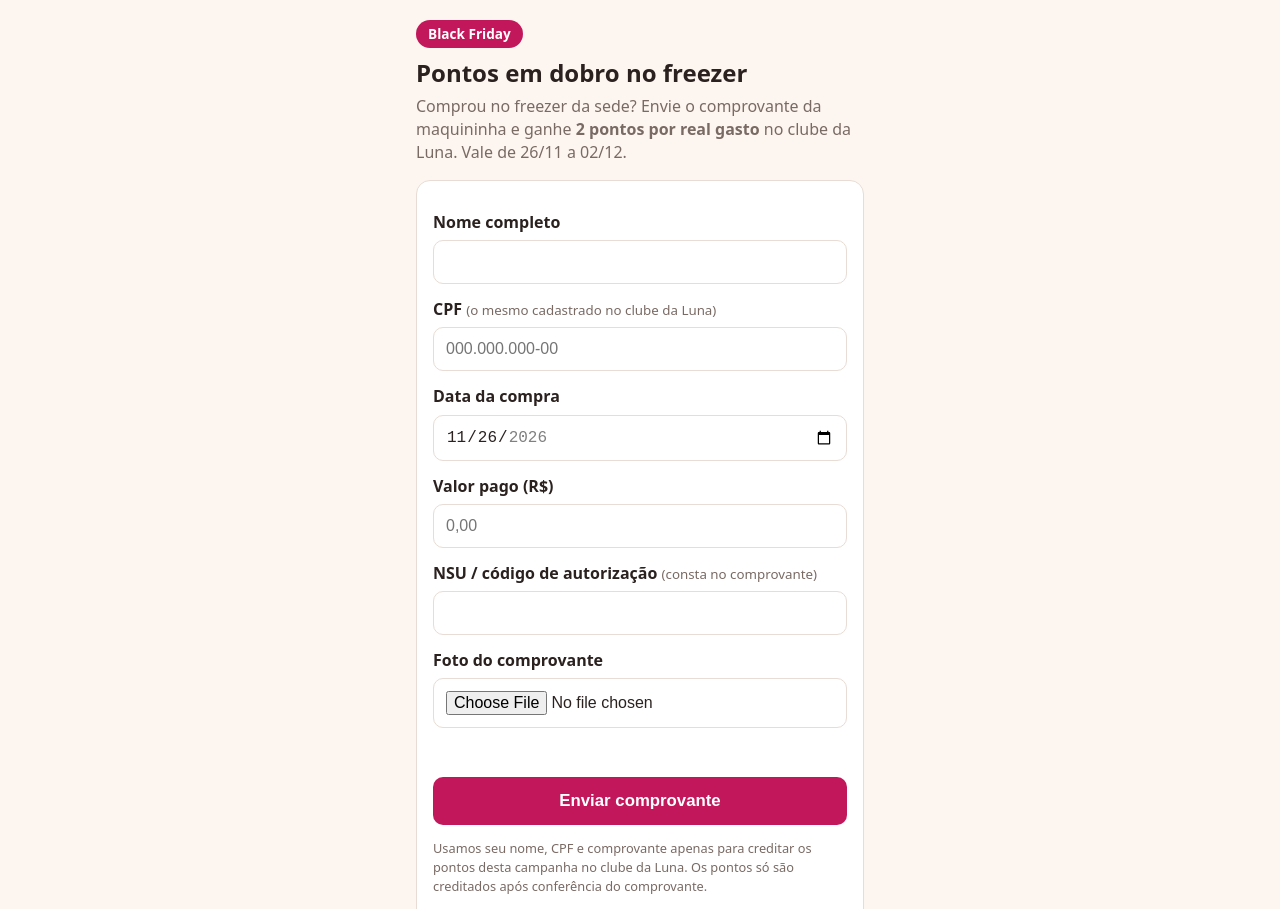
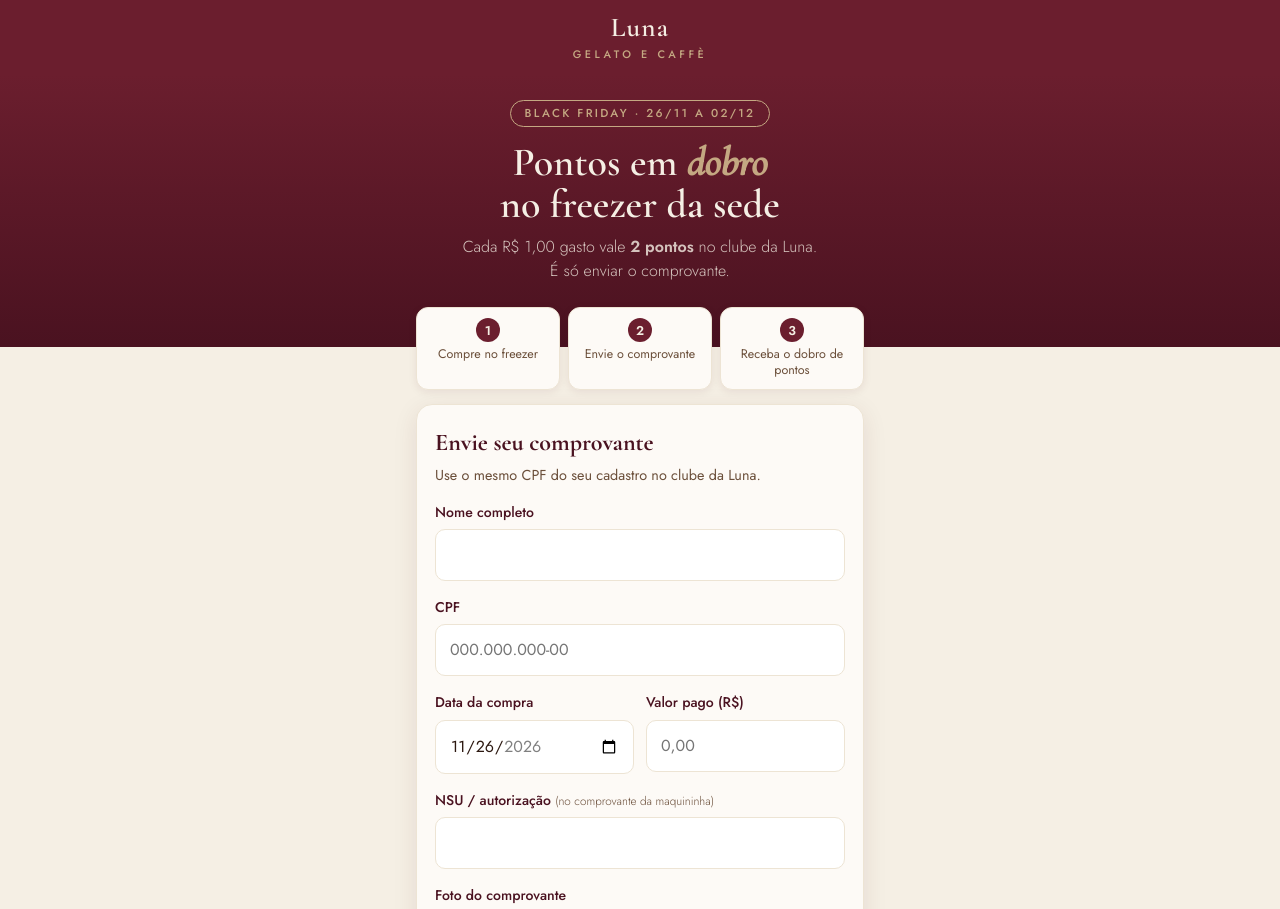
Before and after one commit to thiagodlborges/blackfridayluna, a plain HTML site: page public/index.html in a window 1280 px wide. Shown: the top 909 px of the page. Drawn offline with nearby package versions, Linux system fonts and the light colour scheme.

Commit message:
Aplica identidade visual da Luna ao formulario e a pagina de validacao
Co-Authored-By: Claude Sonnet 5.5 <noreply@anthropic.com>
Claude-Session: https://claude.ai/code/session_01WSKPtVSF5MPbbBtHkZV4TY

```diff
--- a/public/index.html
+++ b/public/index.html
@@ -3,56 +3,96 @@
 <head>
 <meta charset="utf-8">
 <meta name="viewport" content="width=device-width, initial-scale=1">
+<meta name="theme-color" content="#6B1E2E">
 <title>Luna — Pontos em Dobro na Black Friday</title>
+<link rel="preconnect" href="https://fonts.googleapis.com">
+<link rel="preconnect" href="https://fonts.gstatic.com" crossorigin>
+<link href="https://fonts.googleapis.com/css2?family=Cormorant+Garamond:ital,wght@0,500;0,600;0,700;1,500&family=Jost:wght@300;400;500;600&display=swap" rel="stylesheet">
 <style>
-  :root{--bg:#fdf6f0;--card:#fff;--ink:#2b2220;--mut:#7a6a64;--brand:#c2185b;--ok:#2e7d32;--err:#c62828;--line:#e8dcd4}
-  @media (prefers-color-scheme:dark){:root{--bg:#1c1614;--card:#2a211e;--ink:#f4ebe6;--mut:#b5a39b;--line:#443733}}
-  *{box-sizing:border-box} body{margin:0;background:var(--bg);color:var(--ink);font:16px/1.45 system-ui,-apple-system,Segoe UI,Roboto,sans-serif}
-  main{max-width:480px;margin:0 auto;padding:20px 16px 40px}
-  h1{font-size:1.5rem;margin:8px 0 4px} .sub{color:var(--mut);margin:0 0 16px}
-  .badge{display:inline-block;background:var(--brand);color:#fff;border-radius:99px;padding:4px 12px;font-weight:700;font-size:.85rem}
-  form,.msg{background:var(--card);border:1px solid var(--line);border-radius:14px;padding:16px}
-  label{display:block;font-weight:600;margin:14px 0 6px} label small{font-weight:400;color:var(--mut)}
-  input{width:100%;padding:12px;border:1px solid var(--line);border-radius:10px;font-size:1rem;background:transparent;color:inherit}
-  input:focus{outline:2px solid var(--brand);border-color:transparent}
-  button{width:100%;margin-top:20px;padding:14px;border:0;border-radius:10px;background:var(--brand);color:#fff;font-size:1.05rem;font-weight:700}
-  button:disabled{opacity:.6}
-  .err{color:var(--err);font-size:.9rem;margin-top:12px;min-height:1.2em} .ok{color:var(--ok)}
-  .lgpd{color:var(--mut);font-size:.8rem;margin-top:14px}
-  .hide{display:none} img#prev{max-width:100%;border-radius:10px;margin-top:8px}
+  :root{--bordo:#6B1E2E;--bordo-dark:#4A1220;--bordo-light:#8B3345;--creme:#F5EFE4;--creme-dark:#EDE4D4;
+        --marrom:#A0785A;--marrom-light:#C4A882;--text:#2C1810;--text-light:#6B4F3A;--white:#FDFAF6;--err:#B3261E;--ok:#2E6B3A}
+  *{box-sizing:border-box;-webkit-tap-highlight-color:transparent}
+  body{margin:0;background:var(--creme);color:var(--text);font:16px/1.5 'Jost',system-ui,sans-serif}
+  .top{background:var(--bordo);color:var(--creme);text-align:center;padding:14px 16px 12px}
+  .brand{font-family:'Cormorant Garamond',serif;font-size:1.7rem;font-weight:600;letter-spacing:.04em;line-height:1}
+  .brand small{display:block;font:500 .68rem 'Jost',system-ui,sans-serif;letter-spacing:.32em;text-transform:uppercase;color:var(--marrom-light);margin-top:5px}
+  .hero{background:linear-gradient(180deg,var(--bordo) 0,var(--bordo-dark) 100%);color:var(--creme);text-align:center;padding:26px 20px 64px}
+  .tag{display:inline-block;border:1px solid var(--marrom-light);color:var(--marrom-light);border-radius:99px;padding:4px 14px;font-size:.72rem;letter-spacing:.2em;text-transform:uppercase;font-weight:500}
+  .hero h1{font-family:'Cormorant Garamond',serif;font-weight:600;font-size:2.5rem;line-height:1.05;margin:14px 0 10px}
+  .hero h1 em{color:var(--marrom-light);font-style:italic}
+  .hero p{margin:0 auto;max-width:360px;color:#F5EFE4cc;font-weight:300}
+  main{max-width:480px;margin:-40px auto 0;padding:0 16px 40px}
+  .steps{display:flex;gap:8px;margin-bottom:14px}
+  .step{flex:1;background:var(--white);border:1px solid var(--creme-dark);border-radius:12px;padding:10px 6px;text-align:center;font-size:.78rem;line-height:1.25;color:var(--text-light);box-shadow:0 2px 8px #4a122014}
+  .step b{display:flex;margin:0 auto 5px;width:24px;height:24px;border-radius:50%;background:var(--bordo);color:var(--creme);align-items:center;justify-content:center;font:600 .8rem 'Jost',system-ui,sans-serif}
+  form,.msg{background:var(--white);border:1px solid var(--creme-dark);border-radius:16px;padding:20px 18px;box-shadow:0 6px 24px #4a122018}
+  h2{font-family:'Cormorant Garamond',serif;font-size:1.5rem;color:var(--bordo-dark);margin:0 0 4px}
+  .lead{color:var(--text-light);font-size:.9rem;margin:0 0 6px}
+  label{display:block;font-weight:500;font-size:.88rem;color:var(--bordo-dark);margin:16px 0 6px}
+  label small{font-weight:300;color:var(--text-light)}
+  input{width:100%;padding:13px 14px;border:1.5px solid var(--creme-dark);border-radius:10px;font:inherit;color:var(--text);background:#fff;transition:border-color .15s,box-shadow .15s}
+  input:focus{outline:none;border-color:var(--bordo);box-shadow:0 0 0 3px #6b1e2e22}
+  input[type=file]{padding:10px;border-style:dashed;background:var(--creme)}
+  input[type=file]::file-selector-button{margin-right:10px;border:0;border-radius:8px;background:var(--marrom);color:#fff;padding:8px 12px;font:500 .85rem 'Jost',system-ui,sans-serif;cursor:pointer}
+  .row{display:grid;grid-template-columns:1fr 1fr;gap:12px}
+  button{width:100%;margin-top:22px;padding:15px;border:0;border-radius:12px;background:var(--bordo);color:var(--creme);font:600 1.02rem 'Jost',system-ui,sans-serif;letter-spacing:.02em;cursor:pointer;box-shadow:0 4px 14px #6b1e2e44;transition:background .15s,transform .05s}
+  button:hover{background:var(--bordo-light)} button:active{transform:translateY(1px)} button:disabled{opacity:.6;cursor:default}
+  .err{color:var(--err);font-size:.88rem;margin-top:12px;min-height:1.2em;font-weight:500}
+  .lgpd{color:var(--text-light);font-size:.76rem;margin:14px 0 0;line-height:1.45}
+  .hide{display:none} img#prev{max-width:100%;max-height:220px;border-radius:10px;margin-top:10px;border:1px solid var(--creme-dark)}
+  #done{text-align:center;padding:30px 20px}
+  #done .ic{width:64px;height:64px;border-radius:50%;background:var(--bordo);color:var(--creme);display:flex;align-items:center;justify-content:center;font-size:2rem;margin:0 auto 12px}
+  #done h2{font-size:1.9rem} #done p{color:var(--text-light)}
+  #done button{background:transparent;color:var(--bordo);border:1.5px solid var(--bordo);box-shadow:none}
+  footer{text-align:center;color:var(--text-light);font-size:.75rem;padding:0 16px 28px}
+  @media(max-width:380px){.hero h1{font-size:2.1rem}.row{grid-template-columns:1fr}}
 </style>
 </head>
 <body>
+<div class="top"><div class="brand">Luna<small>Gelato e Caffè</small></div></div>
+<section class="hero">
+  <span class="tag">Black Friday · 26/11 a 02/12</span>
+  <h1>Pontos em <em>dobro</em><br>no freezer da sede</h1>
+  <p>Cada R$ 1,00 gasto vale <strong>2 pontos</strong> no clube da Luna. É só enviar o comprovante.</p>
+</section>
 <main>
-  <span class="badge">Black Friday</span>
-  <h1>Pontos em dobro no freezer</h1>
-  <p class="sub">Comprou no freezer da sede? Envie o comprovante da maquininha e ganhe <strong>2 pontos por real gasto</strong> no clube da Luna. Vale de 26/11 a 02/12.</p>
+  <div class="steps" aria-label="Como funciona">
+    <div class="step"><b>1</b>Compre no freezer</div>
+    <div class="step"><b>2</b>Envie o comprovante</div>
+    <div class="step"><b>3</b>Receba o dobro de pontos</div>
+  </div>
 
   <form id="f" novalidate>
+    <h2>Envie seu comprovante</h2>
+    <p class="lead">Use o mesmo CPF do seu cadastro no clube da Luna.</p>
     <label for="nome">Nome completo</label>
     <input id="nome" autocomplete="name" required>
-    <label for="cpf">CPF <small>(o mesmo cadastrado no clube da Luna)</small></label>
+    <label for="cpf">CPF</label>
     <input id="cpf" inputmode="numeric" autocomplete="off" placeholder="000.000.000-00" required>
-    <label for="data">Data da compra</label>
-    <input id="data" type="date" min="2026-11-26" max="2026-12-02" required>
-    <label for="valor">Valor pago (R$)</label>
-    <input id="valor" inputmode="decimal" placeholder="0,00" required>
-    <label for="nsu">NSU / código de autorização <small>(consta no comprovante)</small></label>
+    <div class="row">
+      <div><label for="data">Data da compra</label>
+      <input id="data" type="date" min="2026-11-26" max="2026-12-02" required></div>
+      <div><label for="valor">Valor pago (R$)</label>
+      <input id="valor" inputmode="decimal" placeholder="0,00" required></div>
+    </div>
+    <label for="nsu">NSU / autorização <small>(no comprovante da maquininha)</small></label>
     <input id="nsu" autocomplete="off" required>
     <label for="foto">Foto do comprovante</label>
     <input id="foto" type="file" accept="image/*" required>
     <img id="prev" class="hide" alt="Pré-visualização do comprovante">
     <div class="err" id="erro" role="alert"></div>
     <button id="btn" type="submit">Enviar comprovante</button>
-    <p class="lgpd">Usamos seu nome, CPF e comprovante apenas para creditar os pontos desta campanha no clube da Luna. Os pontos só são creditados após conferência do comprovante.</p>
+    <p class="lgpd">Usamos seu nome, CPF e comprovante apenas para creditar os pontos desta campanha no clube da Luna. Os pontos são creditados após a conferência do comprovante.</p>
   </form>
 
   <div id="done" class="msg hide">
-    <h2 class="ok">Comprovante enviado!</h2>
+    <div class="ic">✓</div>
+    <h2>Comprovante enviado!</h2>
     <p>Vamos conferir e creditar seus pontos em dobro no clube da Luna. Você pode enviar outra compra quando quiser.</p>
     <button id="outro" type="button">Enviar outra compra</button>
   </div>
 </main>
+<footer>Luna Gelato e Caffè · Campanha válida para compras no freezer da sede</footer>
 
 <script>
 const SB_URL = "https://pbuhwpcpdcnaheaywmdv.supabase.co";
```
Also changed, not shown: public/validar/index.html (+4 -4 lines).
